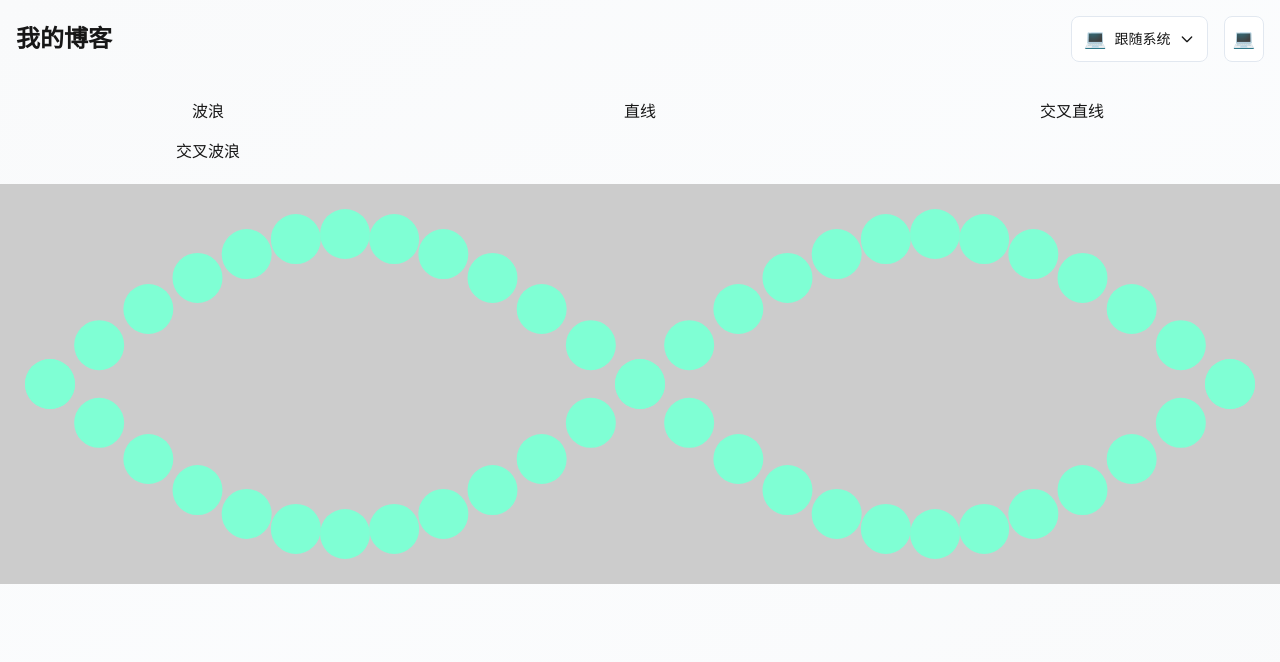
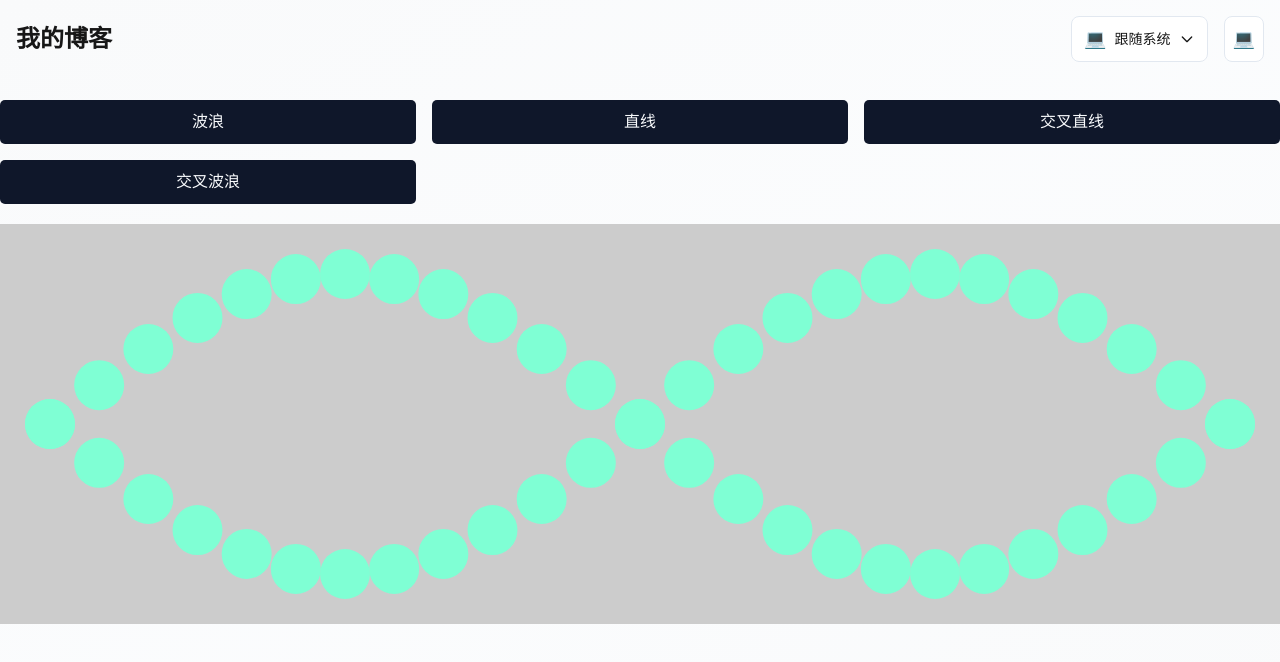
Before and after one commit to jasonbourne77666/blog, a Next.js app: page /practice/js/position-by-math in a window 1280 px wide. Shown: the top 662 px of the page. Built offline with nearby package versions, Linux system fonts and the light colour scheme.

Commit message:
feat: js

```diff
--- a/src/app/blog/page.tsx
+++ b/src/app/blog/page.tsx
@@ -87,7 +87,7 @@ const data2 = [
 export default async function BlogPage() {
   return (
     <div className="relative pb-16">
-      <Header />
+      <Header headerBg={true} />
       <div className="px-6 pt-20 mx-auto space-y-8 max-w-7xl lg:px-8 md:space-y-16 md:pt-24 lg:pt-32">
         <div className="max-w-2xl mx-auto lg:mx-0">
           <h2 className="text-3xl text-card-foreground font-bold tracking-tight sm:text-4xl">
--- a/src/app/components/Header.tsx
+++ b/src/app/components/Header.tsx
@@ -1,9 +1,17 @@
 import { ThemeToggle, ThemeToggleSimple } from "./ThemeToggle";
 import Link from "next/link";
 
-export default function Header() {
+interface HeaderProps {
+  headerBg?: boolean;
+}
+
+export default function Header({ headerBg }: HeaderProps) {
   return (
-    <header className="fixed top-0 left-0 right-0 z-50">
+    <header
+      className={`fixed top-0 left-0 right-0 z-50 ${
+        headerBg ? "bg-background" : ""
+      }`}
+    >
       <div className="container mx-auto px-4 py-4 flex justify-between items-center">
         <Link href="/">
           <h1 className="text-2xl font-bold text-card-foreground">我的博客</h1>
--- a/src/app/practice/js/position-by-math/page.tsx
+++ b/src/app/practice/js/position-by-math/page.tsx
@@ -167,10 +167,18 @@ const App = () => {
   return (
     <div>
       <div className="grid grid-cols-3 gap-4" style={{ padding: "20px 0" }}>
-        <button onClick={waves.wave}>波浪</button>
-        <button onClick={waves.line}>直线</button>
-        <button onClick={waves.crossLine}>交叉直线</button>
-        <button onClick={waves.crossWave}>交叉波浪</button>
+        <button className="primary-button" onClick={waves.wave}>
+          波浪
+        </button>
+        <button className="primary-button" onClick={waves.line}>
+          直线
+        </button>
+        <button className="primary-button" onClick={waves.crossLine}>
+          交叉直线
+        </button>
+        <button className="primary-button" onClick={waves.crossWave}>
+          交叉波浪
+        </button>
       </div>
       <ul
         className={classnames(style.mathPositionWrapper, "mathPositionWrapper")}
--- a/src/app/practice/page.tsx
+++ b/src/app/practice/page.tsx
@@ -75,7 +75,7 @@ const data3 = [];
 export default async function BlogPage() {
   return (
     <div className="relative pb-16">
-      <Header />
+      <Header headerBg />
       <div className="px-6 pt-20 mx-auto space-y-8 max-w-7xl lg:px-8 md:space-y-16 md:pt-24 lg:pt-32">
         <div className="max-w-2xl mx-auto lg:mx-0">
           <h2 className="text-3xl text-card-foreground font-bold tracking-tight sm:text-4xl">
```
